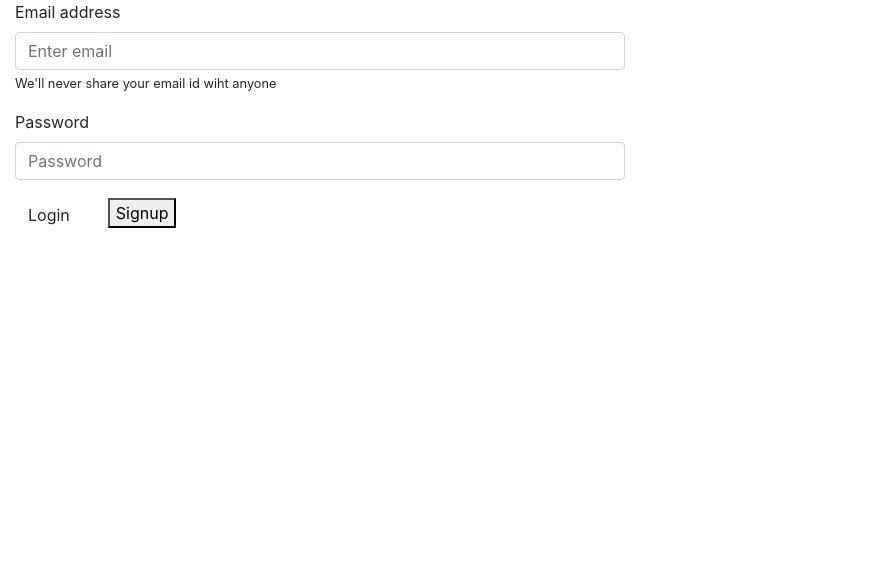
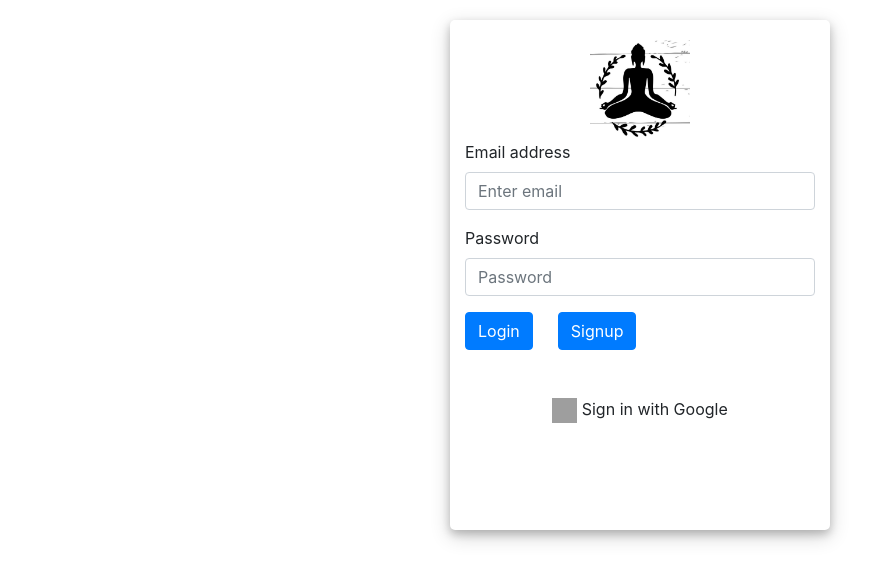
Before and after one commit to SJSUFall2019-CMPE272/Virtual-Yoga-Trainer, a React (Create React App) app in the folder yoga-pose-detection/: page / in a window 1280 px wide. Shown: the top 580 px of the page, without its empty margins (0-885 px from the left). Built offline with nearby package versions, Linux system fonts and the light colour scheme; no server answers; grey boxes are pictures that could not be loaded.

Commit message:
Add glogin and fix css

```diff
--- a/yoga-pose-detection/package.json
+++ b/yoga-pose-detection/package.json
@@ -14,7 +14,8 @@
     "react-dom": "^16.12.0",
     "react-loading-overlay": "^1.0.1",
     "react-router-dom": "^5.1.2",
-    "react-scripts": "3.2.0"
+    "react-scripts": "3.2.0",
+    "reactstrap": "^8.1.1"
   },
   "scripts": {
     "start": "react-scripts start",
--- a/yoga-pose-detection/src/components/Login.js
+++ b/yoga-pose-detection/src/components/Login.js
@@ -1,17 +1,36 @@
 import React from "react";
+import firebase from 'firebase'
 import fire from '../config/fire'
+import {
+    Card, CardImg, CardText, CardBody,
+    CardTitle, CardSubtitle, Button
+  } from 'reactstrap';
+
+import { Form, FormGroup, Label, Input, FormText } from 'reactstrap';
+import { Container, Row, Col } from 'reactstrap';
+import { Media } from 'reactstrap';
+import Logo from '../logo.jpg'
 
 class Login extends React.Component {
     state = {
         email: '',
         password: ''
     }
-
+    provider = new firebase.auth.GoogleAuthProvider();
     login(e) {
         e.preventDefault();
         fire.auth().signInWithEmailAndPassword(this.state.email,this.state.password).then((u)=>{}).catch((error) => {
             console.log(error);
         });
+    }
+
+    login_google(e){
+        e.preventDefault();
+        fire.auth().signInWithPopup(this.provider).then(function(result) {
+            console.log(result)
+        }).catch((error) => {
+            console.log(error)
+        })
     }
 
     handleChange(e) {
@@ -20,27 +39,41 @@ class Login extends React.Component {
 
     render() {
         return (
-            <div className="col-md-6">
-                <form>
-                    <div class="form-group">
-                        <label for="exampleInputEmail1">Email address</label>
-                        <input value={this.state.email} onChange={this.handleChange.bind(this)} type="email" name="email"
+            <Container style={{paddingTop: '20px'}}>
+                <Row><Col></Col><Col>
+      </Col><Col></Col></Row>
+            <Row>
+                <Col></Col>
+                <Col style={{borderStyle: 'solid',borderWidth: '0px', borderRadius: '5px', boxShadow: '0 4px 8px 0 rgba(0, 0, 0, 0.2), 0 6px 20px 0 rgba(0, 0, 0, 0.19)', paddingBottom: '100px', paddingTop: '20px'}}>
+                <Col style={{textAlign: 'center'}}>
+                <img src={Logo} style={{width: '100px', height: '100px'}} alt="My logo" />
+                </Col>
+            <Form>
+            <FormGroup>
+                        <Label for="exampleInputEmail1">Email address</Label>
+                        <Input value={this.state.email} onChange={this.handleChange.bind(this)} type="email" name="email"
                         class="form-control" id="exampleInputEmail1" aria-describedby="emailHelp"
                         placeholder="Enter email" />
-                        <small id="emailHelp" class="form-text-muted">We'll never share your email id wiht anyone</small>
-                    </div>
-                    <div class="form-group">
-                        <label for="exampleInputPassword1">Password</label>
-                        <input value={this.state.password} onChange={this.handleChange.bind(this)} type="password" name="password"
+                        </FormGroup>
+                   <FormGroup>
+                        <Label for="exampleInputPassword1">Password</Label>
+                        <Input value={this.state.password} onChange={this.handleChange.bind(this)} type="password" name="password"
                         class="form-control" id="exampleInputPassword1"
                         placeholder="Password" />
-                    </div>
-                    <button type="submit" onClick={this.login.bind(this)} class="btn btn-property">Login</button>
-                    <button onClick={this.signup} style={{marginLeft: '25px'}} className="btn-btn-success">
+             </FormGroup>
+                    <Button color="primary" type="submit" onClick={this.login.bind(this)} class="btn btn-property">Login</Button>
+                    <Button color="primary" onClick={this.signup} style={{marginLeft: '25px'}} className="btn-btn-success">
                         Signup
-                    </button>
-                </form>
-            </div>
+                    </Button>
+            </Form>
+            <Row style={{paddingTop: '40px', justifyContent: 'center'}}>
+            <Button color="white" onClick={this.login_google.bind(this)}><img style={{height: '25px', width: '25px'}} class="firebaseui-idp-icon" alt="" src="https://www.gstatic.com/firebasejs/ui/2.0.0/images/auth/google.svg"/> Sign in with Google</Button>
+            </Row>
+            </Col>
+            <Col></Col>
+            </Row>
+            <Row></Row>
+            </Container>
         )
     }
 
```
Also changed, not shown: yoga-pose-detection/src/logo.jpg (added), 1 other file (tests, documents, lock files or other folders).
